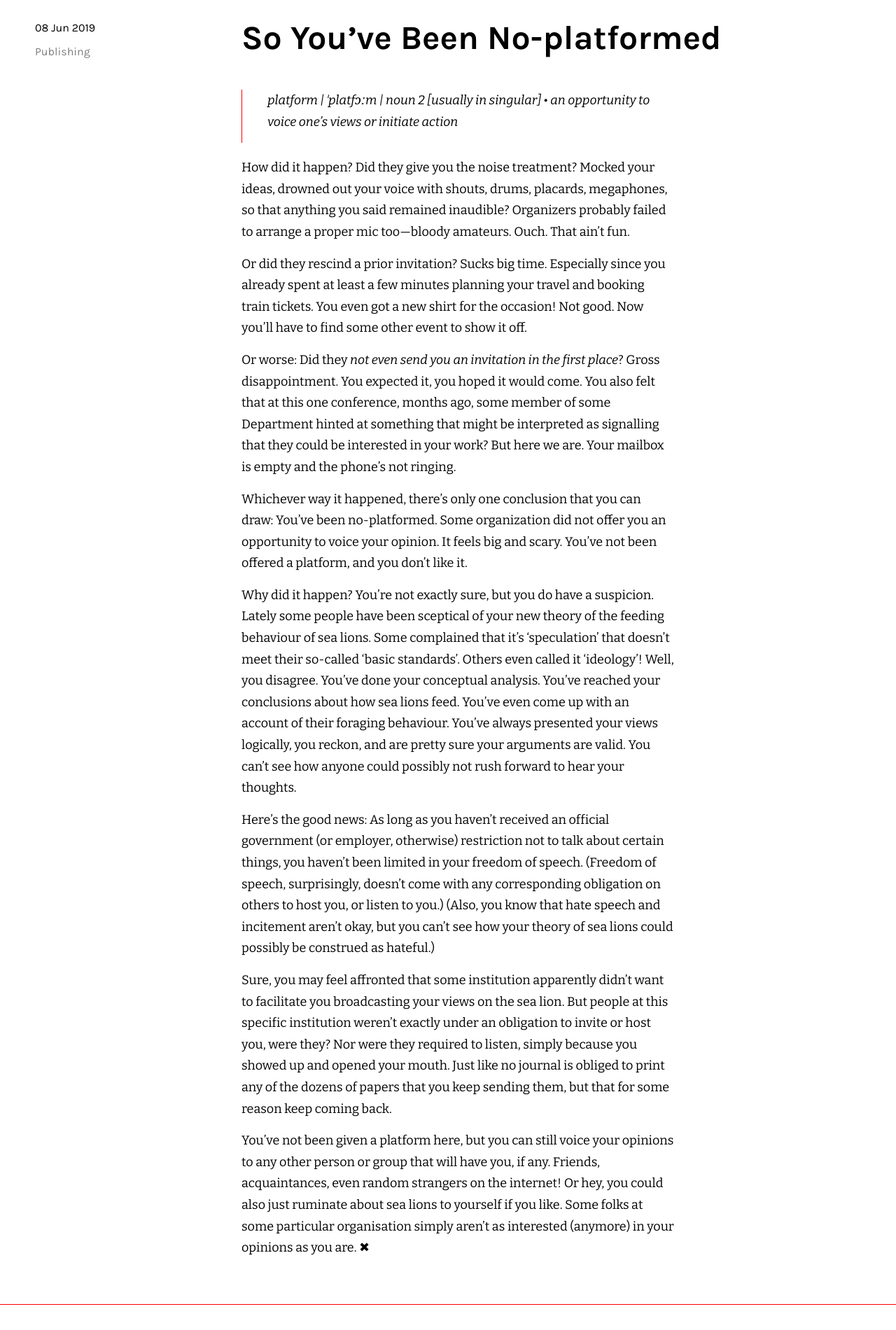
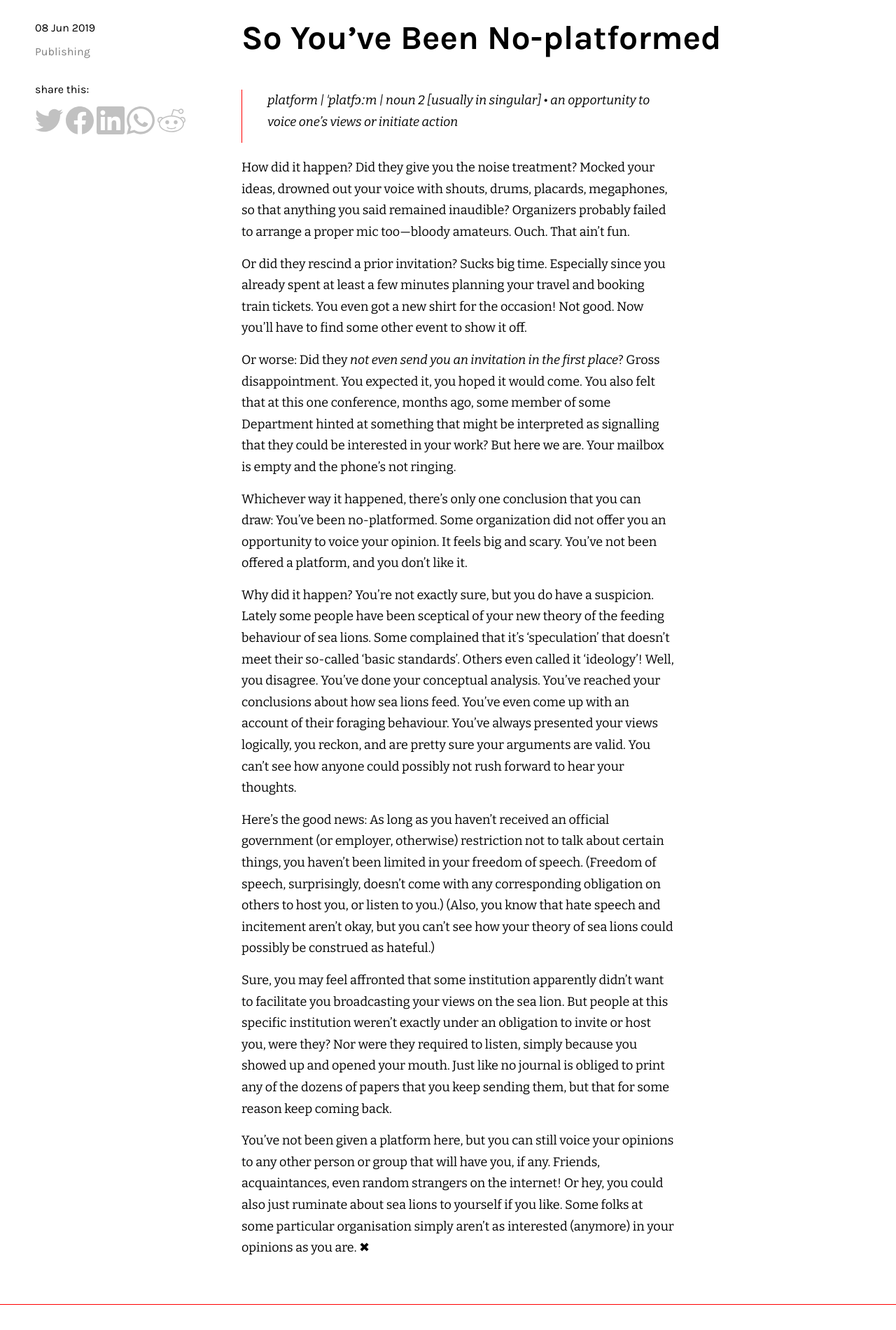
Before and after one commit to csmeyns/log, a Jekyll site: the page built from _posts/2019-06-08-so-no-platform.md, in a window 1280 px wide. Shown: the part 1069-2969 px from the top of the page at 70% size. Built offline with Jekyll 4.4.1, drawn with Linux system fonts in a browser that asks for light colours; nearby versions of some CDN libraries.

Commit message:
add social share buttons

```diff
--- /dev/null
+++ b/_includes/share.html
@@ -0,0 +1,30 @@
+<div class="sharebuttons">
+  <ul>
+    <p>share this:</p>
+    <li class="twitter">
+      <a href="https://twitter.com/intent/tweet?via=chrismeyns&url={{ page.url | replace:'index.html','' | prepend: site.baseurl | prepend: site.url | uri_escape}}&text={{ page.title | default:"" | uri_escape}}" target="_blank">
+        {% include social/share-icon-twitter.svg %}
+      </a>
+    </li>
+    <li class="facebook">
+      <a href="https://facebook.com/sharer.php?u={{ page.url | replace:'index.html','' | prepend: site.baseurl | prepend: site.url | uri_escape}}&text={{ page.title | default:"" | uri_escape}}" target="_blank">
+        {% include social/share-icon-facebook.svg %}
+      </a>
+    </li>
+    <li class="linkedin">
+      <a href="https://www.linkedin.com/shareArticle?mini=true&url={{ page.url | replace:'index.html','' | prepend: site.baseurl | prepend: site.url | uri_escape}}&title={{ page.title | default:"" | uri_escape}}" target="_blank">
+        {% include social/share-icon-linkedin.svg %}
+      </a>
+    </li>
+    <li class="whatsapp">
+      <a alt="Whatsapp" href="whatsapp://send" data-text="Text to share" data-href="http://www.reddit.com/submit?url={{ page.url | replace:'index.html','' | prepend: site.baseurl | prepend: site.url | uri_escape}}&title={{ page.title | default:"" | uri_escape }}">
+        {% include social/share-icon-whatsapp.svg %}
+      </a>
+    </li>
+    <li class="reddit">
+      <a href="http://www.reddit.com/submit?url={{ page.url | replace:'index.html','' | prepend: site.baseurl | prepend: site.url | uri_escape}}&title={{ page.title | default:"" | uri_escape }}" target="_blank">
+        {% include social/share-icon-reddit.svg %}
+      </a>
+    </li>
+  </ul>
+</div>
--- a/_layouts/post.html
+++ b/_layouts/post.html
@@ -10,16 +10,17 @@ layout: default
 
 <div class="object">
 <div class="date">{{ page.date | date_to_string }}
-    <div class="categories">
-
+<div class="categories">
     {% for categories in page.categories %}
         <li><a href="/category/{{ categories }}">{{ categories }}</a></li>
-                {% endfor %}
-        </div>
-    </div>
+    {% endfor %}
 
+<div>
+{% include share.html %}
+</div>
 
-
+     </div>
+</div>
 <div class="post">
              <h2>{{ page.title }}</h2>
 
--- a/styles.css
+++ b/styles.css
@@ -640,6 +640,7 @@ figcaption {
 .pagination a:hover {
     border-bottom: 0px;
 }
+
 /* FOOTER */
 .index-footer {
     display: block;
@@ -664,3 +665,31 @@ figcaption {
     width: 100%;
   }
 }
+
+/* SHARE BUTTONS */
+
+.sharebuttons {
+  padding-top: 15px;
+}
+
+.sharebuttons ul {
+  margin: 20px 20px 0 0;
+  text-align: left;
+}
+
+.sharebuttons ul li {
+  display: inline;
+}
+
+.sharebuttons ul li a {
+  text-decoration: none;
+}
+
+.sharebuttons ul li svg {
+  width: 40px;
+  height: 40px;
+}
+
+.sharebuttons svg {
+  fill: #848484;
+}
```
Also changed, not shown: _includes/social/share-icon-facebook.svg (added), _includes/social/share-icon-linkedin.svg (added), _includes/social/share-icon-reddit.svg (added), _includes/social/share-icon-twitter.svg (added), _includes/social/share-icon-whatsapp.svg (added).
